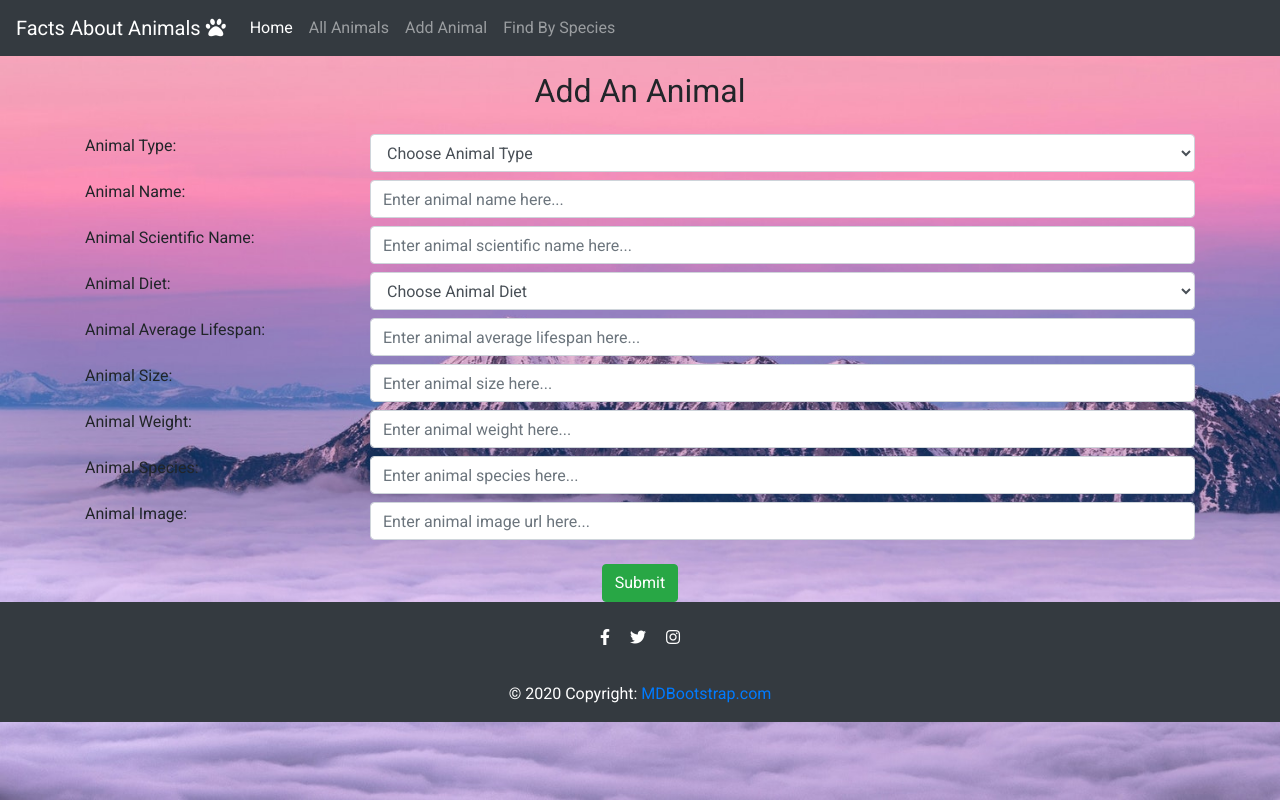
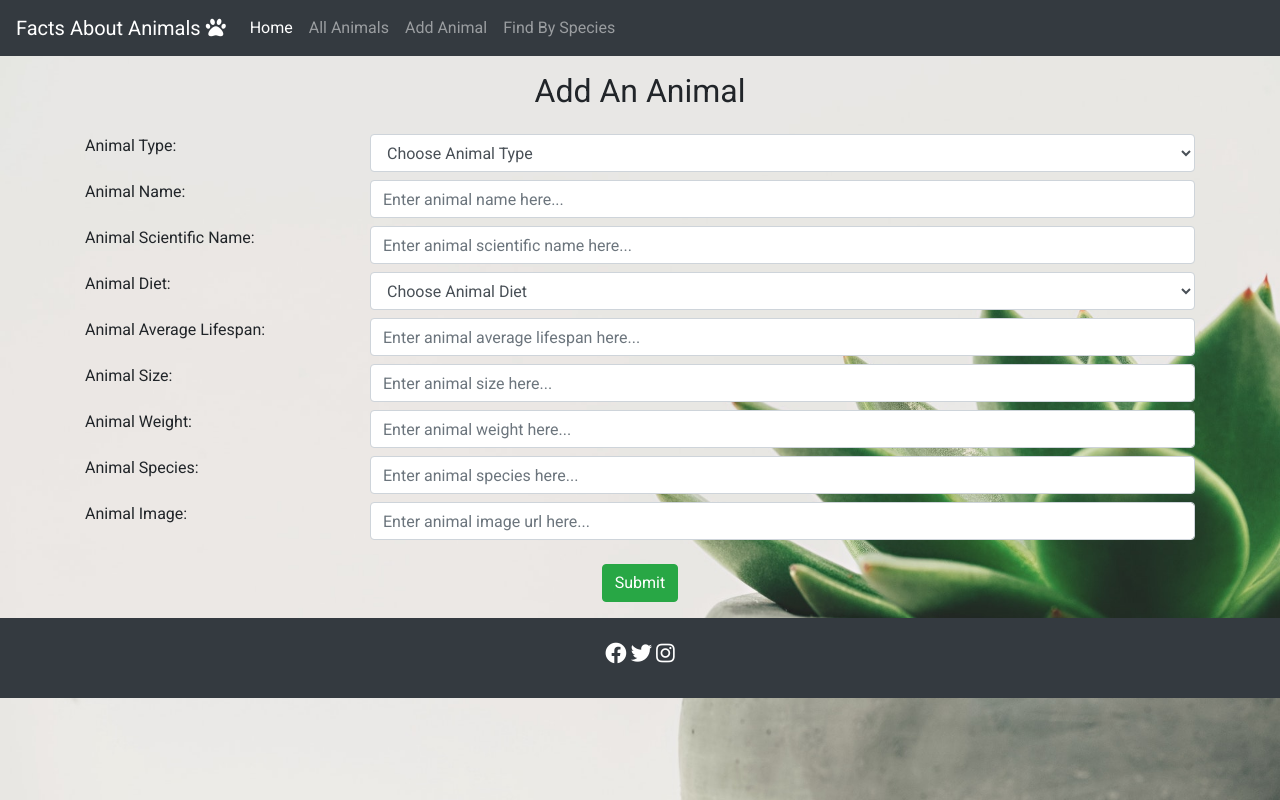
Before and after one commit to terencecistudent/Data-Centric-Dev-Project-TL, a Flask app: page /add_animals in a window 1280 px wide. Run offline with Flask 2, Linux system fonts and the light colour scheme; data that the repository does not hold is empty; some libraries are stand-ins or nearby versions.

```diff
--- a/app.py
+++ b/app.py
@@ -3,6 +3,7 @@ import re
 from flask import Flask, render_template, redirect, request, url_for, jsonify
 from flask_pymongo import PyMongo
 from bson.objectid import ObjectId
+from pymongo import collection
 if os.path.exists("env.py"):
     import env
 
@@ -18,8 +19,17 @@ DBS_NAME = "animal_facts"
 @app.route("/")
 @app.route("/home")
 def home():
+    mongo.db.animals.create_index({"animal_name": "text"})
+    findElephant = collection.animals.find({"$text": {"$search": ""}})
+    print(findElephant)
+    return render_template("index.html")
+
+
+# find animal search
+@app.route("/search_animal", methods=["POST", "GET"])
+def search_animal():
     mongo.db.animals.find()
-    return render_template("index.html")
+    return redirect(url_for("all_animals"))
 
 
 # main animal page
--- a/static/css/style.css
+++ b/static/css/style.css
@@ -1,5 +1,8 @@
+/*
+    background and font
+*/
 body{
-    background-image: url('/static/images/alpsbackground.jpg');
+    background-image: url('/static/images/background3.jpg');
     height: 100vh;
     background-size: cover;
     background-repeat: no-repeat;
@@ -8,6 +11,9 @@ body{
     font-family: 'Roboto', sans-serif;
 }
 
+/*
+    side nav bar on all animals page
+*/
 .list-group-item{
     background-color: lightgray;
     font-size: large;
@@ -22,14 +28,27 @@ body{
     text-align: center;
 }
 
-.margin-top{
-    margin-top: 30px;
+/*
+    search bar
+*/
+#search_animal{
+    width: 50%;
 }
 
-.bold-text{
-    font-weight: bold;
+/*
+    footer
+*/
+#page-footer{
+    position: relative;
+    left: 0px;
+    bottom: 0px;
+    height: 80px;
 }
 
-.h4-text-black{
-    color:black;
+.icon-colour{
+    color: white;
 }
+
+.icon-colour:hover{
+    color: grey;
+}
--- a/templates/addanimal.html
+++ b/templates/addanimal.html
@@ -105,7 +105,7 @@
                 </div>
             </div>
             <!--Submit Button-->
-            <div class="row">
+            <div class="row pb-3">
                 <div class="col-12 text-center">
                     <input class="btn btn-success" type="submit" value="Submit">
                 </div>
--- a/templates/base.html
+++ b/templates/base.html
@@ -49,30 +49,19 @@
         {% endblock %}
     </div>
     <!--Footer-->
-    <footer class="page-footer font-small bg-dark pt-4">
-        <div class="container">
-            <!-- Social buttons -->
-            <ul class="list-unstyled list-inline text-center" style="color: white">
-                <li class="list-inline-item">
-                    <a class="mx-1">
-                        <i class="fab fa-facebook-f"> </i>
-                    </a>
-                </li>
-                <li class="list-inline-item">
-                    <a class="mx-1">
-                        <i class="fab fa-twitter"> </i>
-                    </a>
-                </li>
-                <li class="list-inline-item">
-                    <a class="mx-1">
-                        <i class="fab fa-instagram"></i>
-                    </a>
-                </li>
-            </ul>
-        </div>
-        <!-- Copyright -->
-        <div class="footer-copyright text-center py-3" style="color: white">© 2020 Copyright:
-            <a href="https://mdbootstrap.com/"> MDBootstrap.com</a>
+    <footer class="bg-dark pt-4" id="page-footer">
+        <div class="row text-center no-gutters">
+            <div class="col-12">
+                <a href="https://www.facebook.com/" target="_blank">
+                    <i class="fab fa-facebook icon-colour fa-lg"></i>
+                </a>
+                <a href="https://twitter.com/" target="_blank">
+                    <i class="fab fa-twitter icon-colour fa-lg"></i>
+                </a>
+                <a href="https://www.instagram.com/" target="_blank">
+                    <i class="fab fa-instagram icon-colour fa-lg"></i>
+                </a>
+            </div>
         </div>
     </footer>
 
```
Also changed, not shown: example.py (added, +19 -0 lines), templates/allanimals.html (+2 -8 lines), templates/index.html (+17 -28 lines), static/images/background3.jpg (added).
